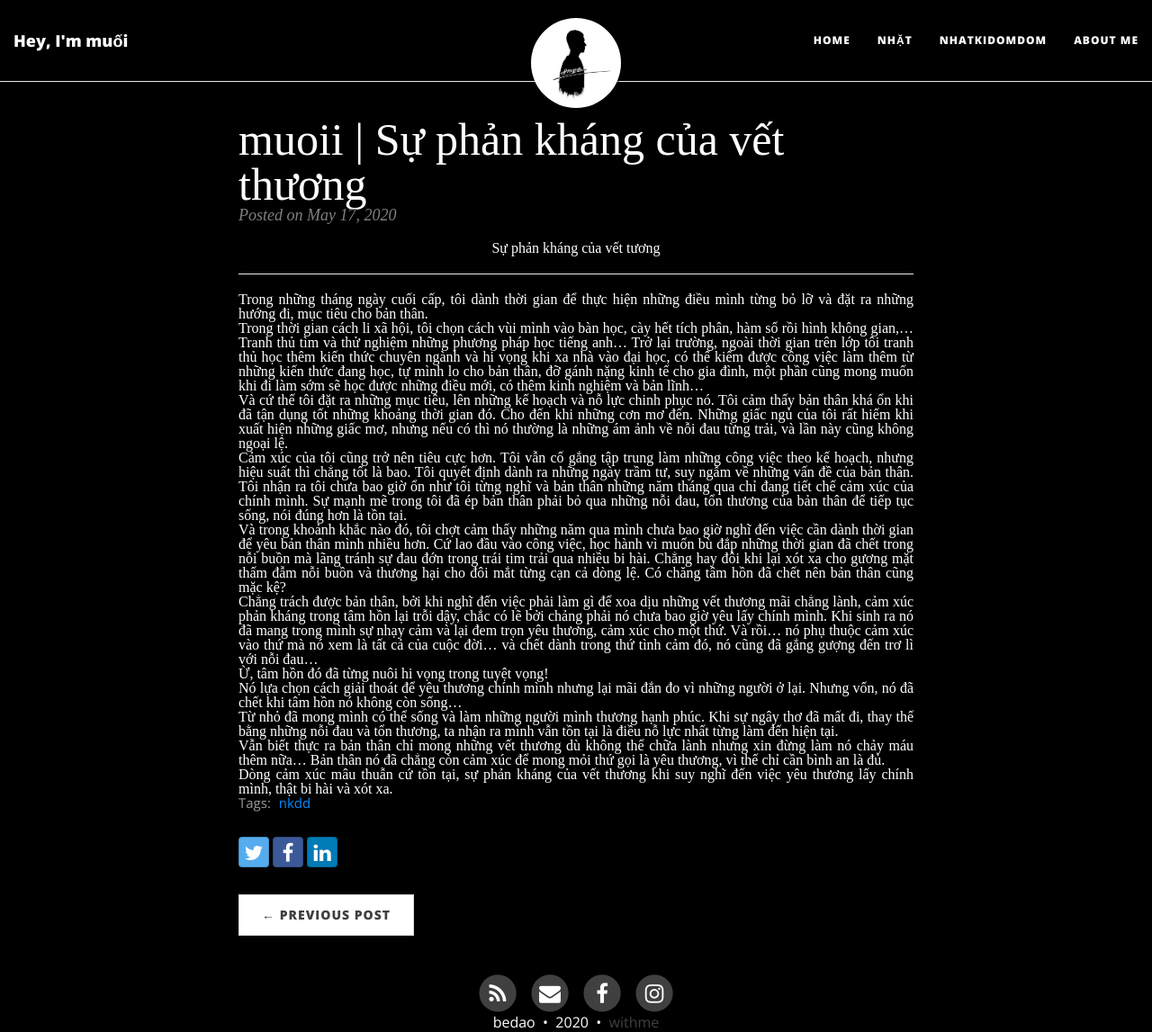
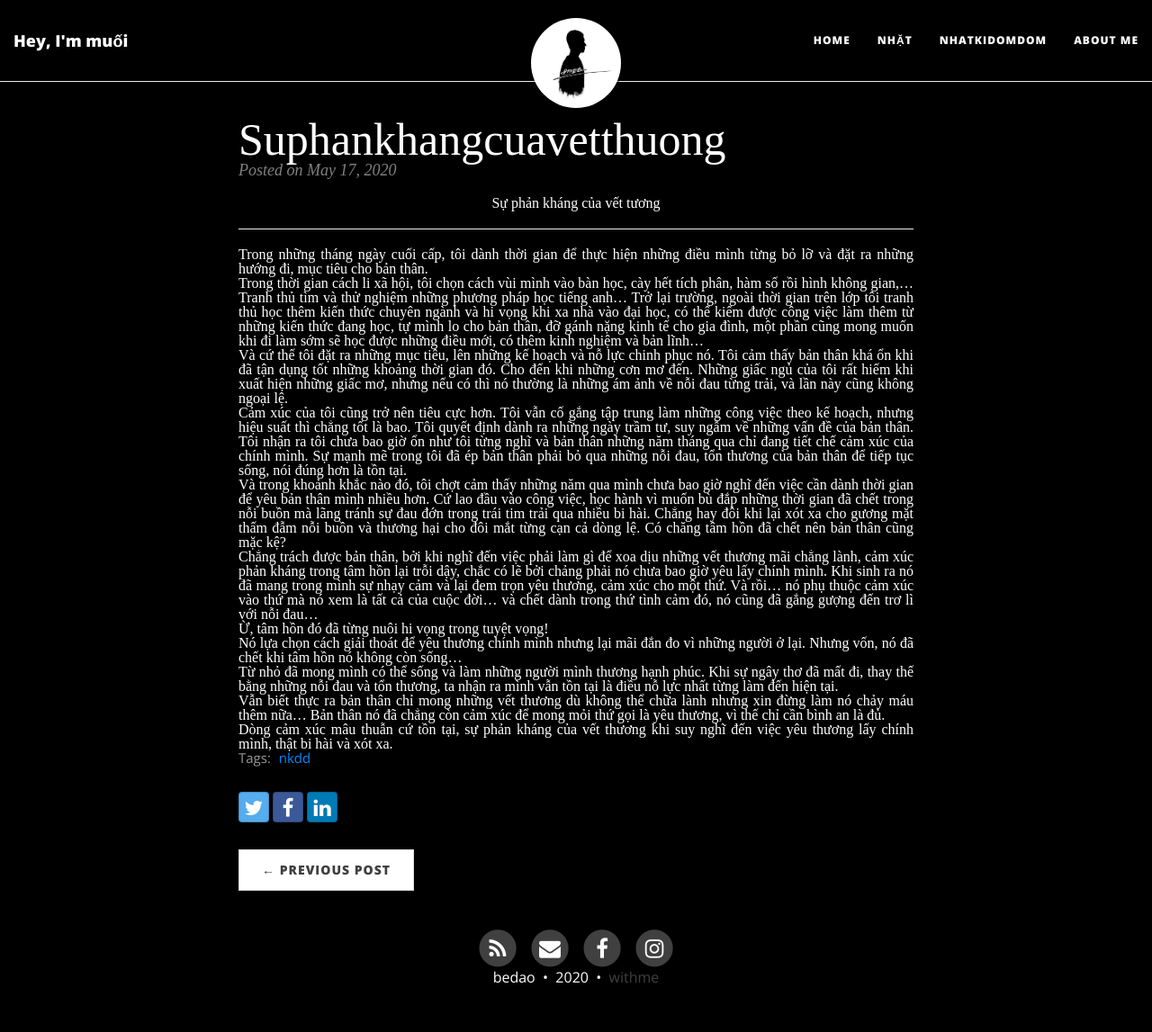
Before and after one commit to muoii/muoii.github.io, a Jekyll site: the page built from _posts/2020-05-17-suphankhangcuavetthuong.html, in a window 1280 px wide and 1147 px high. Shown: the whole window at 90% size. Built offline with Jekyll 4.4.1, drawn with Linux system fonts in a browser that asks for light colours; nearby versions of some CDN libraries; library files that are not in the unit come from our copies; comment, search, counter and statistics services are not loaded.

Commit message:
Update 2020-05-17-suphankhangcuavetthuong.html

```diff
--- a/_posts/2020-05-17-suphankhangcuavetthuong.html
+++ b/_posts/2020-05-17-suphankhangcuavetthuong.html
@@ -1,7 +1,6 @@
 ---
 layout: post
 published: true
-title: 'muoii | Sự phản kháng của vết thương'
 subtitle:
 date: '2020-05-17'
 tags:
```
